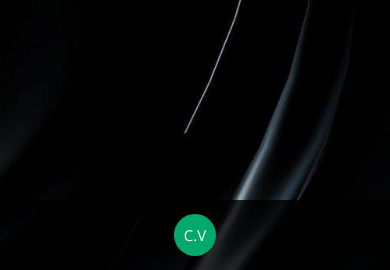
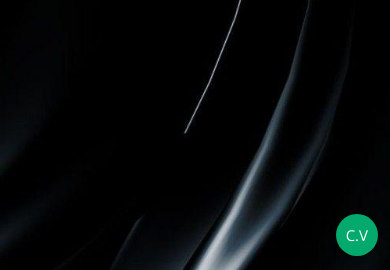
Before and after one commit to JoeGitHubPro/Profile, a PHP site: page /index.html in a window 390 px wide. Shown: the part 574-844 px from the top of the page. Run offline with PHP 8.4, Linux system fonts and the light colour scheme.

Commit message:
Add files via upload

```diff
--- a/assets/css/style.css
+++ b/assets/css/style.css
@@ -1016,9 +1016,9 @@ section .container {
 }
 @media (max-width: 992px) {
   .credits {
-    text-align: center;
+    text-align: right;
     padding: 10px;
-    background: rgba(0, 0, 0, 0.8);
+    background:transparent ;
   }
 }
 .credits a {
--- a/index.html
+++ b/index.html
@@ -738,6 +738,8 @@
             <p>+20 1067292340</p>
           </div>
         </div>
+
+
       </div>
 
       <!-- <form action="forms/contact.php" method="post" role="form" class="php-email-form mt-4">
```
